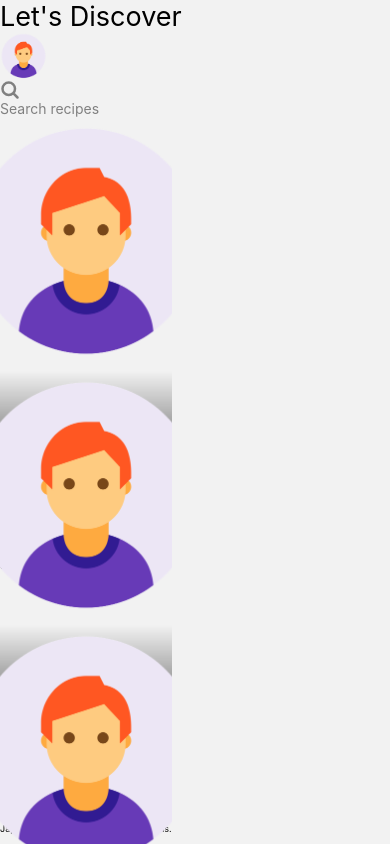
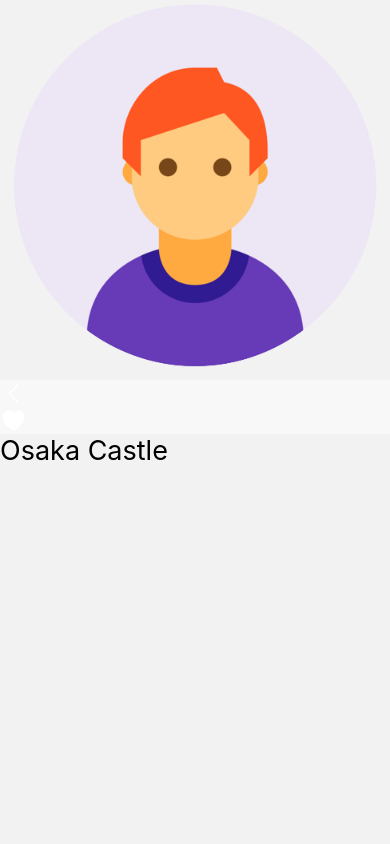
Before and after one commit to alvinle2901/fuji-recipe-react-native, a React Native app: screen /Home in a window 390 px wide. Both pictures are taken after a click on the element 86 px from the left and 244 px from the top of the page. Shown: the top 844 px of the page. Built offline with nearby package versions, Linux system fonts and the light colour scheme.

Commit message:
implemented detail screen

```diff
--- a/src/components/RecipeCard.js
+++ b/src/components/RecipeCard.js
@@ -1,17 +1,20 @@
 import { Image, Text, TouchableOpacity } from 'react-native'
-import React, {useState} from 'react'
+import React, { useState } from 'react'
 import {
   widthPercentageToDP as wp,
   heightPercentageToDP as hp
 } from 'react-native-responsive-screen'
+import { useNavigation } from '@react-navigation/native'
 import { LinearGradient } from 'expo-linear-gradient'
 import { HeartIcon } from 'react-native-heroicons/solid'
 
 const RecipeCard = ({ item }) => {
-  const [isFavourite, toggleFavourite] = useState(false);
+  const [isFavourite, toggleFavourite] = useState(false)
+  const navigation = useNavigation()
 
   return (
     <TouchableOpacity
+      onPress={() => navigation.navigate('Detail', { ...item })}
       style={{ width: wp(44), height: wp(65) }}
       className="flex justify-end relative p-4 py-6 space-y-2 mb-5"
     >
--- a/src/components/Recipes.js
+++ b/src/components/Recipes.js
@@ -1,6 +1,5 @@
 import { View } from 'react-native'
 import React from 'react'
-
 
 import { destinationData } from '../constants/index'
 import RecipeCard from './RecipeCard'
--- a/src/constants/index.js
+++ b/src/constants/index.js
@@ -17,7 +17,7 @@
       price: 3000,
       shortDescription: "The Itsukushima shrine is one of Japan's most popular tourist attractions.",
       longDescription: "Itsukushima Shrine is a Shinto shrine on the island of Itsukushima, best known for its 'floating' torii gate. It is in the city of Hatsukaichi in Hiroshima Prefecture in Japan, accessible from the mainland by ferry at Miyajimaguchi Station.",
-      image: require('../../assets/avatar.png')
+      image: require('../../assets/hotel.png')
   },
 
   {
@@ -28,7 +28,7 @@
       price: 1000,
       shortDescription: "Babusar Top is a mountain pass in Pakistan at the north of the 150 km long in beautiful Kaghan Valley",
       longDescription: "Babusar Pass or Babusar Top is a mountain pass in Pakistan at the north of the 150 km long Kaghan Valley, connecting it via the Thak Nala with Chilas on the Karakoram Highway. It is the highest point in Kaghan Valley that can be easily accessed by cars.",
-      image: require('../../assets/avatar.png')
+      image: require('../../assets/hotel.png')
   },
   {
       title: 'Todaiji Temple',
--- a/src/navigation/index.js
+++ b/src/navigation/index.js
@@ -3,6 +3,7 @@
 import { createNativeStackNavigator } from '@react-navigation/native-stack'
 
 import HomeScreen from '../screens/HomeScreen'
+import DetailScreen from '../screens/DetailScreen'
 
 const Stack = createNativeStackNavigator()
 
@@ -14,7 +15,7 @@
         screenOptions={{ headerShown: false }}
       >
         <Stack.Screen name="Home" component={HomeScreen} />
-        {/* <Stack.Screen name="Destination" component={DestinationScreen} /> */}
+        <Stack.Screen name="Detail" component={DetailScreen} />
       </Stack.Navigator>
     </NavigationContainer>
   )
--- /dev/null
+++ b/src/screens/DetailScreen.js
@@ -0,0 +1,60 @@
+import { Image, ScrollView, Text, TouchableOpacity, View } from 'react-native'
+import React, { useState } from 'react'
+
+import {
+  widthPercentageToDP as wp,
+  heightPercentageToDP as hp
+} from 'react-native-responsive-screen'
+import { StatusBar } from 'expo-status-bar'
+import { SafeAreaView } from 'react-native-safe-area-context'
+import { ChevronLeftIcon, HeartIcon } from 'react-native-heroicons/solid'
+import { useNavigation } from '@react-navigation/native'
+
+function DetailScreen(props) {
+  const [isFavourite, toggleFavourite] = useState(false)
+
+  const item = props.route.params
+  const navigation = useNavigation()
+
+  return (
+    <View className="bg-white flex-1">
+      <Image source={item.image} style={{ width: wp(100), height: hp(45) }} />
+      <StatusBar style={'light'} />
+
+      <SafeAreaView className="flex-row justify-between items-center w-full absolute mt-5">
+        <TouchableOpacity
+          className="p-2 rounded-full ml-4"
+          style={{ backgroundColor: 'rgba(255,255,255,0.4)' }}
+          onPress={() => navigation.goBack()}
+        >
+          <ChevronLeftIcon size={wp(7)} strokeWidth={4} color="white" />
+        </TouchableOpacity>
+        <TouchableOpacity
+          className="p-2 rounded-full mr-4"
+          style={{ backgroundColor: 'rgba(255,255,255,0.4)' }}
+          onPress={() => toggleFavourite(!isFavourite)}
+        >
+          <HeartIcon size={wp(7)} strokeWidth={4} color="white" />
+        </TouchableOpacity>
+      </SafeAreaView>
+
+      <View
+        style={{ borderTopLeftRadius: 40, borderTopRightRadius: 40 }}
+        className="px-5 flex flex-1 justify-between bg-white pt-8 -mt-14"
+      >
+        <ScrollView showsVerticalScrollIndicator={false} className="space-y-5">
+          <View className="flex-row justify-between items-start">
+            <Text
+              style={{ fontSize: wp(7) }}
+              className="font-bold flex-1 text-neutral-700"
+            >
+              {item.title}
+            </Text>
+          </View>
+        </ScrollView>
+      </View>
+    </View>
+  )
+}
+
+export default DetailScreen
```
Also changed, not shown: assets/hotel.png (added).
